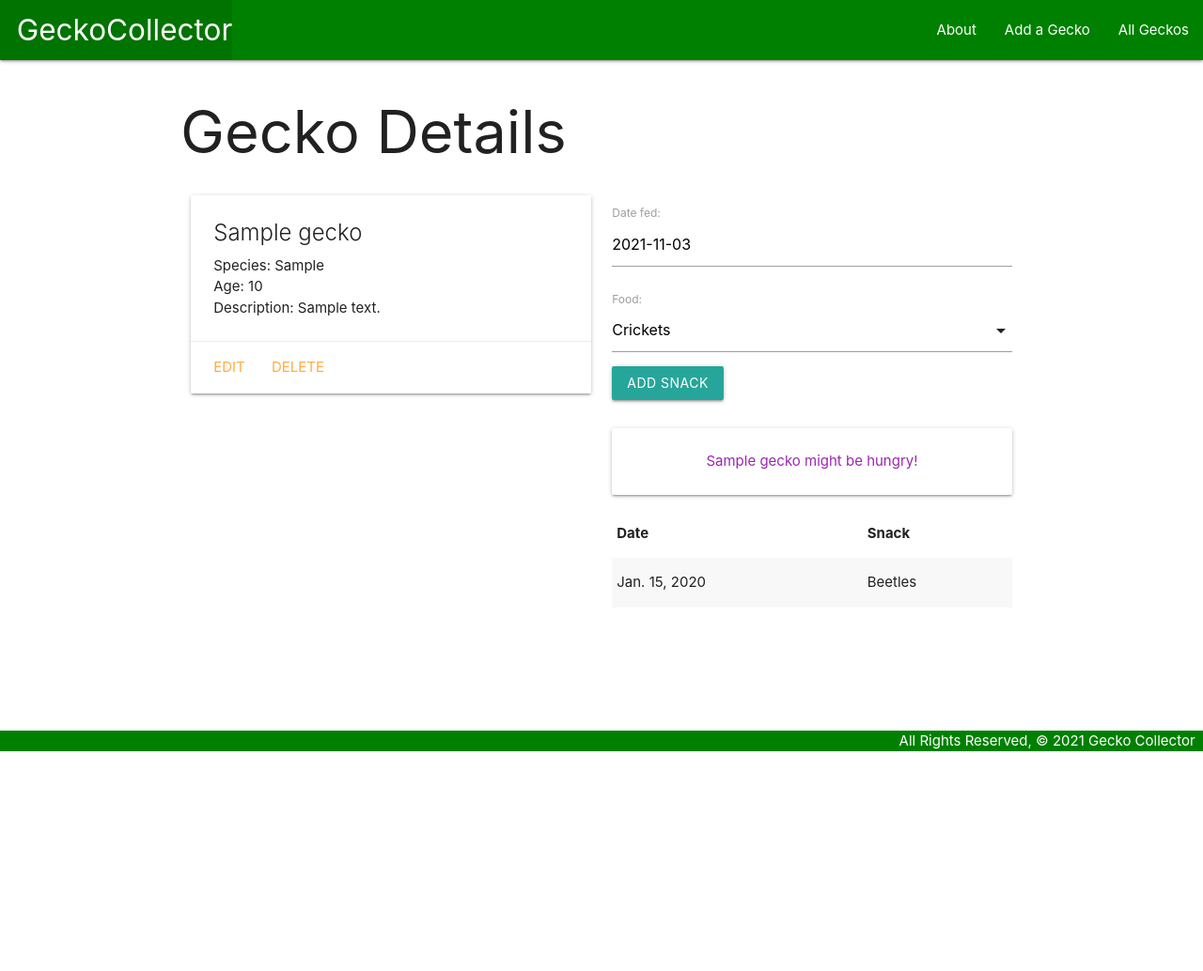
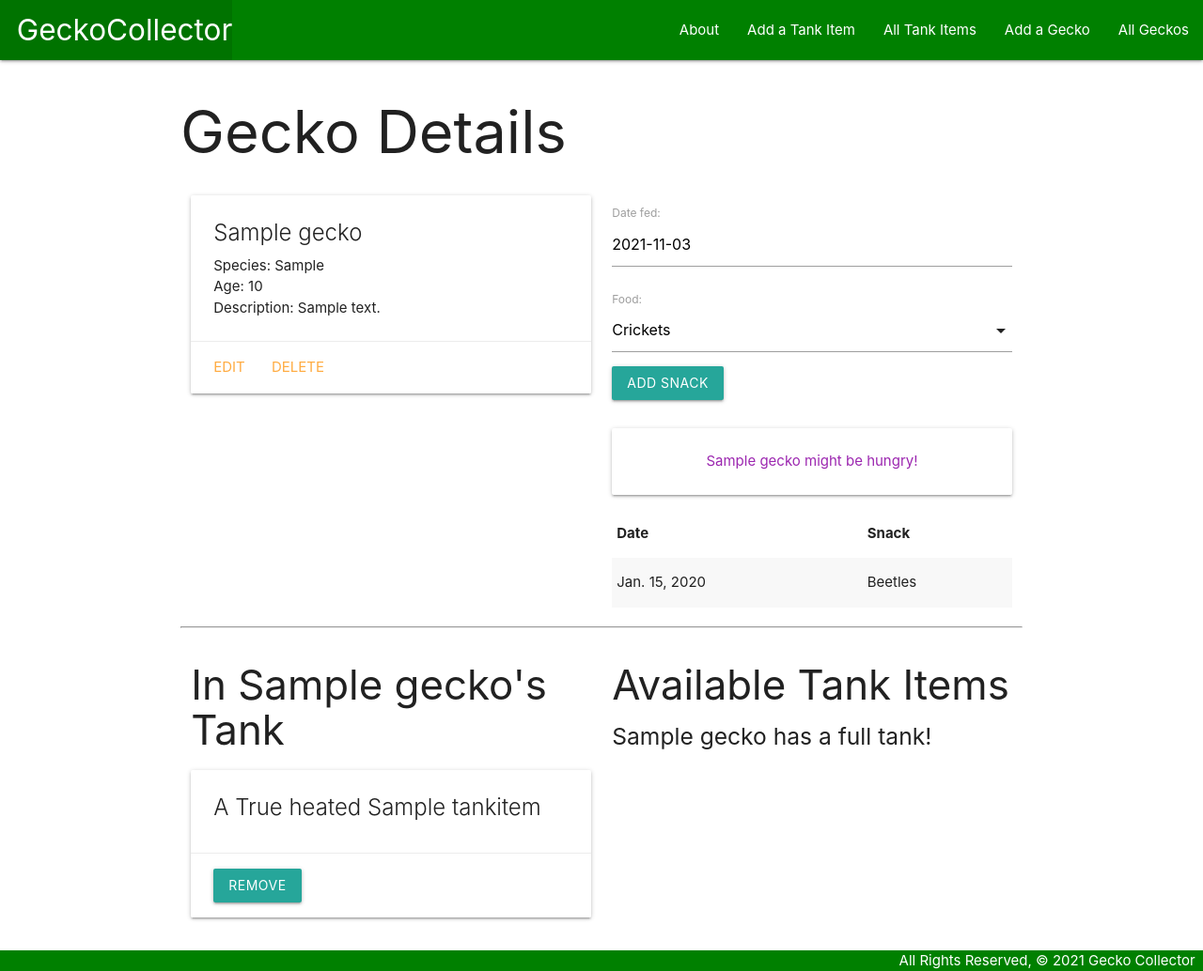
Before and after one commit to ripleymay/gecko-collector, a Django app: page /geckos/1/ in a window 1280 px wide. Shown: the whole page at 94% size. Before the commit the page ends 800 px from the top, so only its background shows below. Run offline with Django 3.2, Linux system fonts and the light colour scheme; tables that the repository leaves empty hold one stand-in row (values such as "Sample post").

Commit message:
almost done w part 5!

```diff
--- a/main_app/models.py
+++ b/main_app/models.py
@@ -12,11 +12,22 @@
     ('W', 'Waxworms')
 )
 
+class TankItem(models.Model):
+  name = models.CharField(max_length=50)
+  heated = models.BooleanField(default=False)
+
+  def __str__(self):
+    return self.name
+
+  def get_absolute_url(self):
+    return reverse('tankitems_detail', kwargs={'pk': self.id})
+
 class Gecko(models.Model):
     name = models.CharField(default="No Name", max_length=50)
     species = models.CharField(default="Unknown", max_length=50)
     age = models.IntegerField(default=1)
     description = models.TextField(default="None", max_length=100)
+    tank_items = models.ManyToManyField(TankItem)
 
     def __str__(self):
         return (f'{self.name} is a {self.age} year old {self.species} gecko')
--- a/main_app/templates/base.html
+++ b/main_app/templates/base.html
@@ -20,6 +20,8 @@
         </ul>
         <ul class="right">
             <li><a href="{% url 'about' %}">About</a></li>
+            <li><a href="{% url 'tankitems_create' %}">Add a Tank Item</a></li>
+            <li><a href="{% url 'tankitems_index' %}">All Tank Items</a></li>
             <li><a href="{% url 'geckos_create' %}">Add a Gecko</a></li>
             <li><a href="{% url 'index' %}">All Geckos</a></li>
         </ul>
--- a/main_app/templates/geckos/detail.html
+++ b/main_app/templates/geckos/detail.html
@@ -45,6 +45,53 @@
     </table>
   </div>
 </div>
+<hr>
+<div class="row">
+  <div class="col s6">
+    <h3>In {{ gecko.name }}'s Tank</h3>
+    {% if gecko.tank_items.count %}
+      {% for ti in gecko.tank_items.all %}
+        <div class="card">
+          <div class="card-content">
+            <span class="card-title">
+              A {{ ti.heated }} heated {{ ti.name }}
+            </span>
+          </div>
+          <div class="card-action">
+            <form action="{% url 'unassoc_tankitem' gecko.id ti.id %}" method="post">
+              {% csrf_token %}
+              <button type="submit" class="btn">Remove</button>
+            </form>
+          </div>
+        </div>
+      {% endfor %}
+    {% else %}
+      <h5>Nothing in the tank :(</h5>
+    {% endif %}
+  </div>
+  <div class="col s6">
+    <h3>Available Tank Items</h3>
+    {% if tank_items.count %}
+      {% for ti in tank_items.all %}
+        <div class="card">
+          <div class="card-content">
+            <span class="card-title">
+              A {{ ti.heated }} heated {{ ti.name }}
+            </span>
+          </div>
+          <div class="card-action">
+            <form action="{% url 'assoc_tankitem' gecko.id ti.id %}" method="post">
+              {% csrf_token %}
+              <button type="submit" class="btn">Add</button>
+            </form>
+          </div>
+        </div>
+      {% endfor %}
+    {% else %}
+      <h5>{{gecko.name}} has a full tank!</h5>
+    {% endif %}
+  </div>
+</div>
 
 <script>
   const dateEl = document.getElementById('id_date');
--- a/main_app/urls.py
+++ b/main_app/urls.py
@@ -9,5 +9,12 @@
     path('geckos/create/', views.GeckoCreate.as_view(), name='geckos_create'),
     path('geckos/<int:pk>/update', views.GeckoUpdate.as_view(), name='geckos_update'),
     path('geckos/<int:pk>/delete', views.GeckoDelete.as_view(), name='geckos_delete'),
-    path('geckos/<int:gecko_id>/add_snack/', views.add_snack, name='add_snack')
+    path('geckos/<int:gecko_id>/add_snack/', views.add_snack, name='add_snack'),
+    path('geckos/<int:gecko_id>/assoc_tankitem/<int:tankitem_id>/', views.assoc_tankitem, name='assoc_tankitem'),
+    path('geckos/<int:gecko_id>/unassoc_tankitem/<int:tankitem_id>/', views.unassoc_tankitem, name='unassoc_tankitem'),
+    path('tankitems/', views.TankItemList.as_view(), name='tankitems_index'),
+    path('tankitems/<int:pk>/', views.TankItemDetail.as_view(), name='tankitems_detail'),
+    path('tankitems/create/', views.TankItemCreate.as_view(), name='tankitems_create'),
+    path('tankitems/<int:pk>/update/', views.TankItemUpdate.as_view(), name='tankitems_update'),
+    path('tankitems/<int:pk>/delete/', views.TankItemDelete.as_view(), name='tankitems_delete'),
 ]
--- a/main_app/views.py
+++ b/main_app/views.py
@@ -1,11 +1,12 @@
 from django.shortcuts import render, redirect
 from django.views.generic.edit import CreateView, UpdateView, DeleteView
-from .models import Gecko
+from django.views.generic import ListView, DetailView
+from .models import Gecko, Snack, TankItem
 from .forms import SnackForm
 
 class GeckoCreate(CreateView):
   model = Gecko
-  fields = '__all__'
+  fields = ['name', 'species', 'age', 'description']
 
 class GeckoUpdate(UpdateView):
   model = Gecko
@@ -29,9 +30,10 @@
 
 def geckos_detail(request, gecko_id):
   gecko = Gecko.objects.get(id=gecko_id)
+  not_in_geckos_tank = TankItem.objects.exclude(id__in=gecko.tank_items.all().values_list('id'))
   snack_form = SnackForm()
   return render(request, 'geckos/detail.html', {
-    'gecko': gecko, 'snack_form': snack_form
+    'gecko': gecko, 'snack_form': snack_form, 'tank_items': not_in_geckos_tank
   })
 
 def add_snack(request, gecko_id):
@@ -41,3 +43,29 @@
     new_snack.gecko_id = gecko_id
     new_snack.save()
   return redirect('detail', gecko_id=gecko_id)
+
+class TankItemList(ListView):
+  model = TankItem
+
+class TankItemDetail(DetailView):
+  model = TankItem
+
+class TankItemCreate(CreateView):
+  model = TankItem
+  fields = '__all__'
+
+class TankItemUpdate(UpdateView):
+  model = TankItem
+  fields = ['name', 'heated']
+
+class TankItemDelete(DeleteView):
+  model = TankItem
+  success_url = '/tankitems/'
+
+def assoc_tankitem(request, gecko_id, tankitem_id):
+  Gecko.objects.get(id=gecko_id).tank_items.add(tankitem_id)
+  return redirect('detail', gecko_id=gecko_id)
+
+def unassoc_tankitem(request, gecko_id, tankitem_id):
+  Gecko.objects.get(id=gecko_id).tank_items.remove(tankitem_id)
+  return redirect('detail', gecko_id=gecko_id)
```
Also changed, not shown: main_app/templates/main_app/tankitem_confirm_delete.html (added, +13 -0 lines), main_app/templates/main_app/tankitem_detail.html (added, +20 -0 lines), main_app/templates/main_app/tankitem_form.html (added, +19 -0 lines), main_app/templates/main_app/tankitem_list.html (added, +17 -0 lines), main_app/migrations/0004_auto_20211103_1831.py (added), main_app/migrations/0005_gecko_tank_items.py (added).
